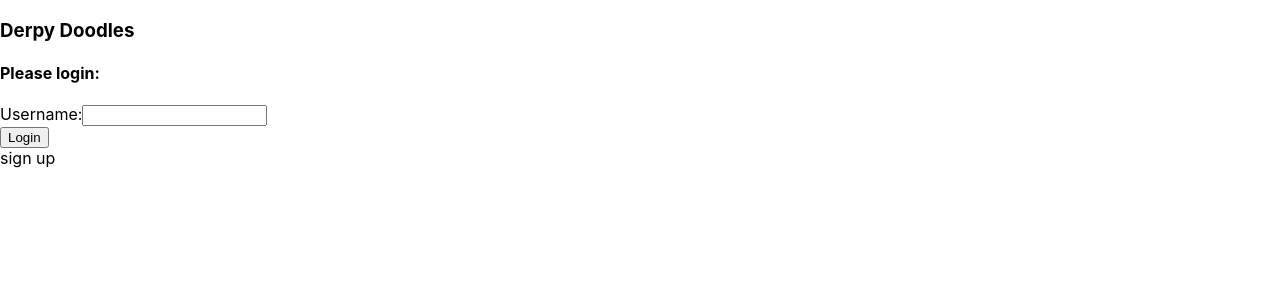
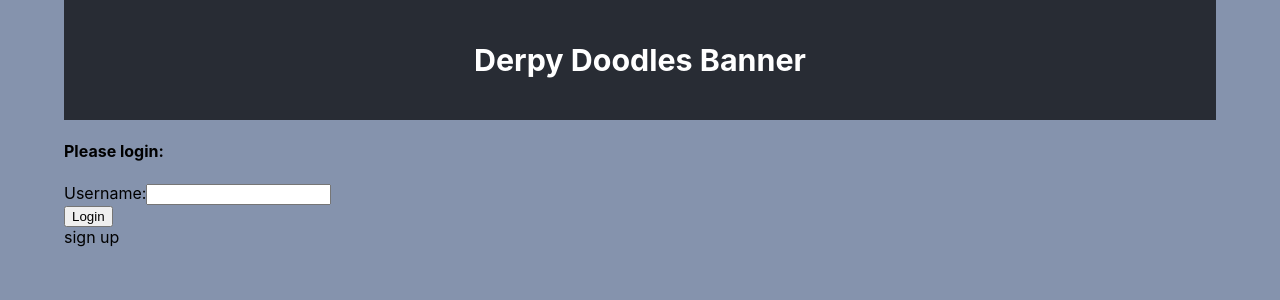
Before and after one commit to TheMartinCrabtree/ReactiveDoodles, a React (Create React App) app: page / in a window 1280 px wide. Shown: the top 300 px of the page. Built offline with nearby package versions, Linux system fonts and the light colour scheme.

Commit message:
basic styling

```diff
--- a/src/App.css
+++ b/src/App.css
@@ -1,18 +1,17 @@
 .App {
-  text-align: center;
+
 }
 
-
-
-@media (prefers-reduced-motion: no-preference) {
-  .App-logo {
-    animation: App-logo-spin infinite 20s linear;
-  }
+.App-main {
+  background-color: #8593ad;
+  height: 100vh;
+  padding-left: 5vw;
+  padding-right: 5vw;
 }
 
 .App-header {
   background-color: #282c34;
-  min-height: 100vh;
+  min-height: 15vh;
   display: flex;
   flex-direction: column;
   align-items: center;
@@ -25,11 +24,17 @@
   color: #61dafb;
 }
 
-@keyframes App-logo-spin {
-  from {
-    transform: rotate(0deg);
-  }
-  to {
-    transform: rotate(360deg);
-  }
+.navbar-container {
+  display: grid;
+  grid-template-columns: auto auto auto auto auto auto;
+  background-color: #2196F3;
+  padding: 2px;
 }
+
+.navbar-item {
+  background-color: rgba(255, 255, 255, 0.8);
+  border: 1px solid rgba(0, 0, 0, 0.8);
+  padding: 10px;
+  font-size: calc(10px + 1vmin);
+  text-align: center;
+}
--- a/src/App.js
+++ b/src/App.js
@@ -11,10 +11,7 @@ function App() {
   const verifyLogin=()=>{
     if(loginVerified){
       return(
-        <Homepage>
-          { handleLogout() }
-
-        </Homepage>
+        <Homepage />
       );
     }else{
       return(
@@ -33,13 +30,13 @@ function App() {
 
 
   return (
-    <div >
-      <header >
-        <h3>Derpy Doodles</h3>
+    <main className="App-main" >
+      <header className="App-header" >
+        <h3>Derpy Doodles Banner</h3> { handleLogout() }
 
       </header>
         { verifyLogin() }
-    </div>
+    </main>
   );
 }
 
--- a/src/Homepage.js
+++ b/src/Homepage.js
@@ -10,12 +10,7 @@ const Homepage=(props)=>{
 
     return(
         <Store >
-            <div>
-                <h4>This is the homepage component { props.children } </h4>
-            </div>
-
-            <InterfaceWrapper  />
-
+           <InterfaceWrapper  />
         </Store>
     );
 }
--- a/src/components/InterfaceWrapper.js
+++ b/src/components/InterfaceWrapper.js
@@ -19,7 +19,6 @@ const InterfaceWrapper=(props)=>{
 
     return(
         <section>
-            <h4>This is InterfaceWrapper</h4>
             <NavBar />
             <ViewController />
         </section>
--- a/src/components/Navbar.js
+++ b/src/components/Navbar.js
@@ -1,5 +1,6 @@
 import React, { useContext } from 'react';
 import {Context} from '../Store';
+import '../App.css';
 
 
 
@@ -8,14 +9,15 @@ const NavBar=(props)=>{
 
     return(
         <nav>
-            <h4>Welcome: { state.username } </h4>
-            <div>
-                <button> Home </button>
-                <button> Profile </button>
-                <button> Draw A Doodle </button>
-                <button> Gallery </button>
-                <button> About </button>
+            <div className="navbar-container" >
+                <div> Welcome: { state.username }  </div>
+                <div> Home </div>
+                <div> Profile </div>
+                <div> Draw A Doodle </div>
+                <div> Gallery </div>
+                <div> About </div>
             </div>
+
         </nav>
     );
 };
```
